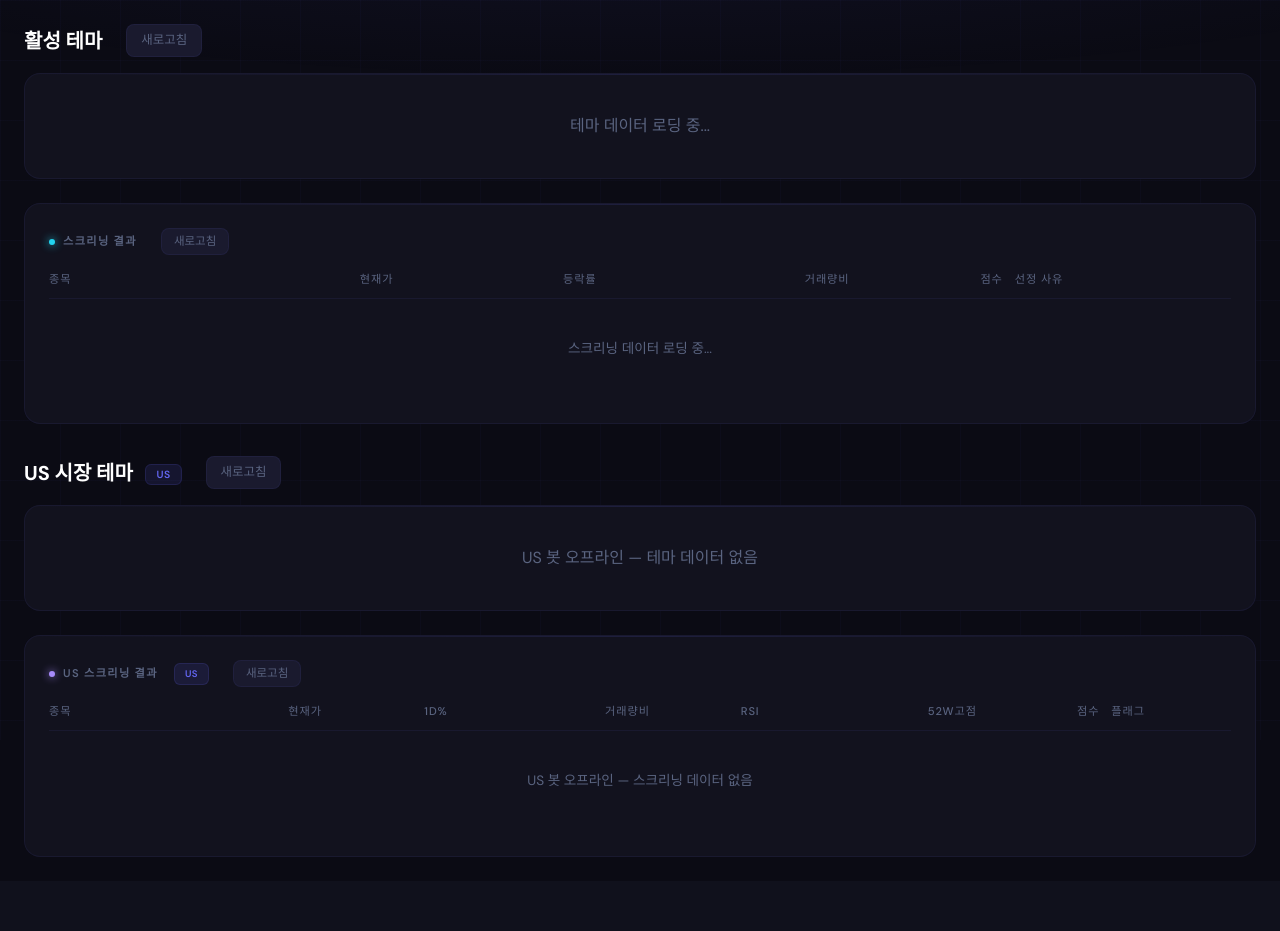
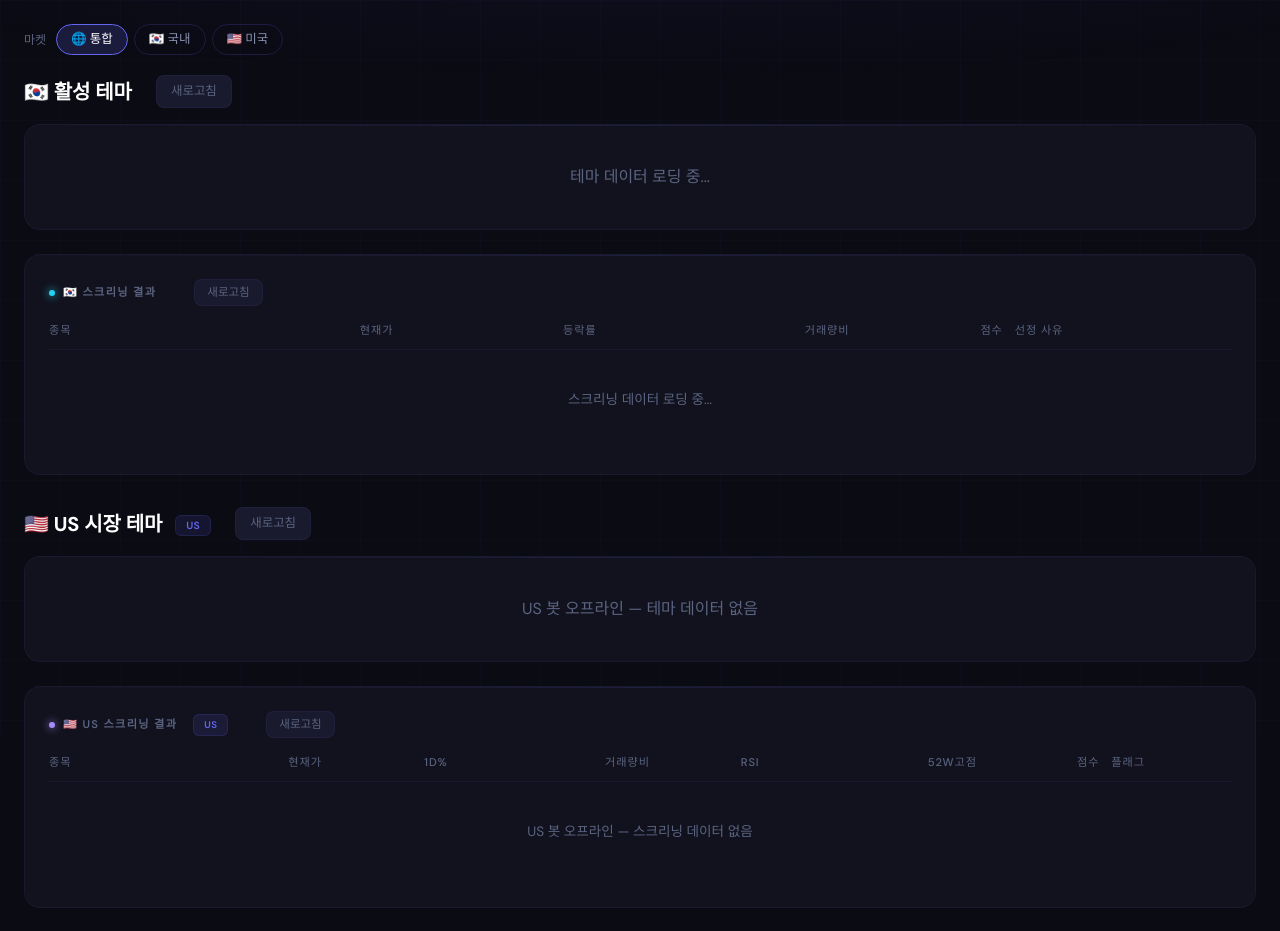
Before and after one commit to qwq-partners/ai-trader-v2, a Python web app: template src/dashboard/templates/themes.html in a window 1280 px wide. Shown: the part 60-991 px from the top of the page. Before the commit the page ends 917 px from the top, so only its background shows below. Run offline with Jinja, Linux system fonts and the light colour scheme; the template is opened without the code that fills it, so the values that code supplies are empty; some libraries are stand-ins or nearby versions.

Commit message:
feat(themes): 테마탭 3가지 개선
1. 마켓 필터 (통합/KR/US): themes-filter-bar + MarketFilter.render()
   - kr-themes-section / us-themes-section show/hide
   - localStorage 저장, 탭 간 CustomEvent 동기화
2. 스크리닝 결과 상위 20개 + 스크롤:
   - KR/US 스크리닝 테이블 max-height:420px + overflow-y:auto
   - 헤더는 고정, tbody만 스크롤
   - 건수 표시: '상위 20 / 전체 N'
3. 뉴스 원문 링크:
   - ThemeInfo.news_items: List[{title, url}] 필드 신규 추가
   - 뉴스 매칭 로직에서 article.url 함께 수집
   - data_collector.get_themes()에서 news_items 포함
   - themes.js: URL 있으면 <a> 링크, 없으면 텍스트 폴백

```diff
--- a/src/dashboard/data_collector.py
+++ b/src/dashboard/data_collector.py
@@ -539,6 +539,7 @@
                 "score": theme.score,
                 "news_count": theme.news_count,
                 "news_titles": getattr(theme, 'news_titles', []),
+                "news_items": getattr(theme, 'news_items', []),   # [{title, url}] 원문 링크
                 "detected_at": theme.detected_at,
                 "last_updated": getattr(theme, 'last_updated', None),
             }))
--- a/src/dashboard/static/js/themes.js
+++ b/src/dashboard/static/js/themes.js
@@ -1,7 +1,28 @@
 /**
- * AI Trader v2 - 테마/스크리닝 페이지
+ * AI Trader v2 - 테마/스크리닝 페이지 v2
+ * - MarketFilter (통합/KR/US) 지원
+ * - 스크리닝 결과 상위 20개 + 스크롤
+ * - 뉴스 원문 링크 지원
  */
 
+// ── 마켓 필터 ──────────────────────────────────────────────────────────────
+function applyThemesMarketFilter(filter) {
+    const krSec = document.getElementById("kr-themes-section");
+    const usSec = document.getElementById("us-themes-section");
+    if (!krSec || !usSec) return;
+    if (filter === "all") {
+        krSec.style.display = "";
+        usSec.style.display = "";
+    } else if (filter === "us") {
+        krSec.style.display = "none";
+        usSec.style.display = "";
+    } else {
+        krSec.style.display = "";
+        usSec.style.display = "none";
+    }
+}
+
+// ── KR 테마 ────────────────────────────────────────────────────────────────
 async function loadThemes() {
     try {
         const themes = await api('/api/themes');
@@ -22,7 +43,6 @@
 
 function renderThemes(themes) {
     const grid = document.getElementById('themes-grid');
-
     if (!themes || themes.length === 0) {
         grid.innerHTML = '<div class="card p-6 text-center text-gray-500 col-span-full">감지된 테마 없음</div>';
         return;
@@ -42,6 +62,31 @@
 
         const timeStr = theme.detected_at ? formatTime(theme.detected_at) : '--';
 
+        // 뉴스: news_items(URL포함) 우선, 폴백 news_titles
+        const newsItems = theme.news_items && theme.news_items.length > 0
+            ? theme.news_items
+            : (theme.news_titles || []).map(t => ({ title: t, url: "" }));
+
+        const newsHtml = newsItems.length > 0
+            ? `<div class="mt-2 pt-2 border-t" style="border-color:rgba(99,102,241,0.08)">
+                <div class="text-xs text-gray-500 mb-1">관련 뉴스 ${theme.news_count || newsItems.length}건</div>
+                ${newsItems.slice(0, 5).map(item => {
+                    const title = esc(item.title || item);
+                    const url = item.url || "";
+                    return url
+                        ? `<div class="text-xs mb-0.5" style="white-space:nowrap;overflow:hidden;text-overflow:ellipsis;">
+                             <a href="${esc(url)}" target="_blank" rel="noopener"
+                                style="color:var(--accent-blue);text-decoration:none;"
+                                title="${title}">• ${title}</a>
+                           </div>`
+                        : `<div class="text-xs text-gray-400 mb-0.5" style="white-space:nowrap;overflow:hidden;text-overflow:ellipsis;"
+                               title="${title}">• ${title}</div>`;
+                }).join('')}
+               </div>`
+            : `<div class="mt-2 pt-2 border-t" style="border-color:rgba(99,102,241,0.08)">
+                  <div class="text-xs text-gray-500">뉴스 ${theme.news_count || 0}건</div>
+               </div>`;
+
         return `<div class="card p-4 theme-card">
             <div class="flex items-start justify-between mb-2">
                 <h3 class="font-semibold text-white">${esc(theme.name)}</h3>
@@ -53,16 +98,7 @@
             <div class="flex flex-wrap gap-1 mb-2">${keywords}</div>
             <div class="text-xs text-gray-500 mb-1">관련 종목</div>
             <div class="mb-2">${stocks || '<span class="text-xs text-gray-500">없음</span>'}</div>
-            ${(theme.news_titles && theme.news_titles.length > 0) ? `
-            <div class="mt-2 pt-2 border-t" style="border-color:rgba(99,102,241,0.08)">
-                <div class="text-xs text-gray-500 mb-1">관련 뉴스 ${theme.news_count || theme.news_titles.length}건</div>
-                ${theme.news_titles.slice(0, 5).map(t =>
-                    `<div class="text-xs text-gray-400 truncate mb-0.5" title="${esc(t)}">• ${esc(t)}</div>`
-                ).join('')}
-            </div>` : `
-            <div class="mt-2 pt-2 border-t" style="border-color:rgba(99,102,241,0.08)">
-                <div class="text-xs text-gray-500">뉴스 ${theme.news_count || 0}건</div>
-            </div>`}
+            ${newsHtml}
             <div class="flex justify-end text-xs text-gray-500 mt-1">
                 <span>${timeStr}</span>
             </div>
@@ -74,13 +110,19 @@
 
 function renderScreening(results) {
     const tbody = document.getElementById('screening-body');
+    const countEl = document.getElementById('screening-count');
 
     if (!results || results.length === 0) {
         tbody.innerHTML = '<tr><td colspan="6" class="py-8 text-center text-gray-500">스크리닝 결과 없음</td></tr>';
+        if (countEl) countEl.textContent = '';
         return;
     }
 
-    const rows = results.slice(0, 50).map(s => {
+    // 상위 20개만 표시
+    const TOP = 20;
+    if (countEl) countEl.textContent = `상위 ${Math.min(results.length, TOP)} / 전체 ${results.length}`;
+
+    const rows = results.slice(0, TOP).map(s => {
         const changeCls = s.change_pct > 0 ? 'text-profit' : s.change_pct < 0 ? 'text-loss' : '';
         const scoreBadge = s.score >= 80 ? 'badge-green' : s.score >= 60 ? 'badge-yellow' : 'badge-blue';
         const reasons = (s.reasons || []).slice(0, 3).map(r => esc(r)).join(', ');
@@ -91,18 +133,14 @@
             <td class="py-2 pr-3 text-right mono ${changeCls}">${formatPct(s.change_pct)}</td>
             <td class="py-2 pr-3 text-right mono col-hide-mobile">${s.volume_ratio ? s.volume_ratio.toFixed(1) + 'x' : '--'}</td>
             <td class="py-2 pr-3 text-right"><span class="badge ${scoreBadge}">${s.score.toFixed(0)}</span></td>
-            <td class="py-2 text-xs text-gray-400 max-w-xs truncate col-hide-mobile">${reasons || '--'}</td>
+            <td class="py-2 text-xs text-gray-400 col-hide-mobile" style="max-width:200px;white-space:nowrap;overflow:hidden;text-overflow:ellipsis;">${reasons || '--'}</td>
         </tr>`;
     }).join('');
 
     tbody.innerHTML = rows;
 }
 
-// ============================================================
-// US 테마
-// NOTE: 모든 동적 문자열은 esc() 함수로 XSS 이스케이프 처리됨
-// esc()는 common.js에서 document.createElement('div').textContent 사용
-// ============================================================
+// ── US 테마 ────────────────────────────────────────────────────────────────
 async function loadUSThemes() {
     try {
         const themes = await api('/api/us-proxy/api/us/themes');
@@ -110,8 +148,8 @@
     } catch (e) {
         console.warn('US 테마 로드 실패 (봇 오프라인?):', e);
         const grid = document.getElementById('us-themes-grid');
-        if (grid) grid.textContent = '';
         if (grid) {
+            grid.textContent = '';
             const msg = document.createElement('div');
             msg.className = 'theme-card';
             msg.style.cssText = 'text-align:center;color:var(--text-muted);padding:40px 20px;grid-column:1/-1;';
@@ -135,7 +173,6 @@
         return;
     }
 
-    // 테마 카드는 서버 데이터(Finnhub API)에서 오지만 모든 동적 값은 esc()로 이스케이프
     const cards = themes.map(theme => {
         const scoreColor = theme.score >= 80 ? '#34d399' : theme.score >= 60 ? '#fbbf24' : '#a78bfa';
         const scorePct = Math.min(theme.score, 100);
@@ -150,7 +187,30 @@
 
         const timeStr = theme.detected_at ? formatTime(theme.detected_at) : '--';
 
-        const headlines = (theme.news_headlines || []);
+        // US는 news_headlines / news_items 모두 지원
+        const rawNews = theme.news_items && theme.news_items.length > 0
+            ? theme.news_items
+            : (theme.news_headlines || []).map(t => ({ title: t, url: "" }));
+
+        const newsHtml = rawNews.length > 0
+            ? `<div class="mt-2 pt-2 border-t" style="border-color:rgba(99,102,241,0.08)">
+                <div class="text-xs text-gray-500 mb-1">관련 뉴스 ${theme.news_count || rawNews.length}건</div>
+                ${rawNews.slice(0, 5).map(item => {
+                    const title = esc(typeof item === 'string' ? item : (item.title || ''));
+                    const url = (typeof item === 'object' && item.url) ? esc(item.url) : "";
+                    return url
+                        ? `<div class="text-xs mb-0.5" style="white-space:nowrap;overflow:hidden;text-overflow:ellipsis;">
+                             <a href="${url}" target="_blank" rel="noopener"
+                                style="color:var(--accent-blue);text-decoration:none;"
+                                title="${title}">• ${title}</a>
+                           </div>`
+                        : `<div class="text-xs text-gray-400 mb-0.5" style="white-space:nowrap;overflow:hidden;text-overflow:ellipsis;"
+                               title="${title}">• ${title}</div>`;
+                }).join('')}
+               </div>`
+            : `<div class="mt-2 pt-2 border-t" style="border-color:rgba(99,102,241,0.08)">
+                  <div class="text-xs text-gray-500">뉴스 ${theme.news_count || 0}건</div>
+               </div>`;
 
         return `<div class="card p-4 theme-card">
             <div class="flex items-start justify-between mb-2">
@@ -163,16 +223,7 @@
             <div class="flex flex-wrap gap-1 mb-2">${keywords}</div>
             <div class="text-xs text-gray-500 mb-1">관련 종목</div>
             <div class="mb-2">${stocks || '<span class="text-xs text-gray-500">없음</span>'}</div>
-            ${headlines.length > 0 ? `
-            <div class="mt-2 pt-2 border-t" style="border-color:rgba(99,102,241,0.08)">
-                <div class="text-xs text-gray-500 mb-1">관련 뉴스 ${theme.news_count || headlines.length}건</div>
-                ${headlines.slice(0, 5).map(t =>
-                    `<div class="text-xs text-gray-400 truncate mb-0.5" title="${esc(t)}">• ${esc(t)}</div>`
-                ).join('')}
-            </div>` : `
-            <div class="mt-2 pt-2 border-t" style="border-color:rgba(99,102,241,0.08)">
-                <div class="text-xs text-gray-500">뉴스 ${theme.news_count || 0}건</div>
-            </div>`}
+            ${newsHtml}
             <div class="flex justify-end text-xs text-gray-500 mt-1">
                 <span>${esc(timeStr)}</span>
             </div>
@@ -182,9 +233,7 @@
     grid.innerHTML = cards;
 }
 
-// ============================================================
-// US 스크리닝
-// ============================================================
+// ── US 스크리닝 ────────────────────────────────────────────────────────────
 async function loadUSScreening() {
     try {
         const results = await api('/api/us-proxy/api/us/screening');
@@ -207,6 +256,7 @@
 
 function renderUSScreening(results) {
     const tbody = document.getElementById('us-screening-body');
+    const countEl = document.getElementById('us-screening-count');
     if (!tbody) return;
 
     if (!results || results.length === 0) {
@@ -218,20 +268,20 @@
         td.textContent = 'US 스크리닝 결과 없음';
         tr.appendChild(td);
         tbody.appendChild(tr);
+        if (countEl) countEl.textContent = '';
         return;
     }
 
+    const TOP = 20;
+    if (countEl) countEl.textContent = `상위 ${Math.min(results.length, TOP)} / 전체 ${results.length}`;
+
     const flagColors = {
-        'VOL_SURGE': 'badge-yellow',
-        '52W_HIGH': 'badge-green',
-        'BREAKOUT': 'badge-green',
-        'MOMENTUM': 'badge-blue',
-        'OVERSOLD': 'badge-red',
-        'OVERBOUGHT': 'badge-purple',
+        'VOL_SURGE': 'badge-yellow', '52W_HIGH': 'badge-green',
+        'BREAKOUT': 'badge-green', 'MOMENTUM': 'badge-blue',
+        'OVERSOLD': 'badge-red', 'OVERBOUGHT': 'badge-purple',
     };
 
-    // 스크리닝 데이터는 서버 계산 결과이며 모든 동적 값은 esc()로 이스케이프
-    const rows = results.slice(0, 50).map(s => {
+    const rows = results.slice(0, TOP).map(s => {
         const changeCls = s.change_pct > 0 ? 'text-profit' : s.change_pct < 0 ? 'text-loss' : '';
         const scoreBadge = s.score >= 80 ? 'badge-green' : s.score >= 60 ? 'badge-yellow' : 'badge-blue';
         const flags = (s.flags || []).map(f =>
@@ -253,16 +303,28 @@
     tbody.innerHTML = rows;
 }
 
-// 이벤트 — KR
+// ── 이벤트 바인딩 ──────────────────────────────────────────────────────────
 document.getElementById('btn-refresh-themes').addEventListener('click', loadThemes);
 document.getElementById('btn-refresh-screening').addEventListener('click', loadScreening);
-
-// 이벤트 — US
 document.getElementById('btn-refresh-us-themes').addEventListener('click', loadUSThemes);
 document.getElementById('btn-refresh-us-screening').addEventListener('click', loadUSScreening);
 
-// 초기화
+// ── 초기화 ─────────────────────────────────────────────────────────────────
 document.addEventListener('DOMContentLoaded', () => {
+    // 마켓 필터 렌더링
+    const filterBar = document.getElementById('themes-filter-bar');
+    if (filterBar && typeof MarketFilter !== 'undefined') {
+        MarketFilter.render(filterBar, (filter) => {
+            applyThemesMarketFilter(filter);
+        });
+        applyThemesMarketFilter(MarketFilter.get());
+    }
+
+    // 다른 탭에서 필터 변경 시 동기화
+    document.addEventListener('market_filter_change', (e) => {
+        applyThemesMarketFilter(e.detail.filter);
+    });
+
     loadThemes();
     loadScreening();
     loadUSThemes();
--- a/src/dashboard/templates/themes.html
+++ b/src/dashboard/templates/themes.html
@@ -144,10 +144,16 @@
     </nav>
 
     <main style="max-width: 1280px; margin: 0 auto; padding: 24px;">
-        <!-- Active themes -->
+
+        <!-- 마켓 필터 바 -->
+        <div id="themes-filter-bar" style="margin-bottom: 20px;"></div>
+
+        <!-- ── KR 섹션 ────────────────────────────────────────── -->
+        <div id="kr-themes-section">
+            <!-- KR 활성 테마 -->
             <div class="animate-in" style="margin-bottom: 24px;">
                 <div style="display: flex; align-items: center; gap: 24px; margin-bottom: 16px;">
-                <h2 style="font-size: 1.25rem; font-weight: 700; color: #fff; margin: 0;">활성 테마</h2>
+                    <h2 style="font-size: 1.25rem; font-weight: 700; color: #fff; margin: 0;">🇰🇷 활성 테마</h2>
                     <button id="btn-refresh-themes" class="btn-ghost">새로고침</button>
                 </div>
                 <div id="themes-grid" class="grid-auto" style="display: grid; grid-template-columns: repeat(3, 1fr); gap: 14px;">
@@ -155,15 +161,17 @@
                 </div>
             </div>
 
-        <!-- Screening results -->
-        <div class="card card-inner animate-in delay-1" style="padding: 24px;">
+            <!-- KR 스크리닝 결과 (상위 20개 + 스크롤) -->
+            <div class="card card-inner animate-in delay-1" style="padding: 24px; margin-bottom: 32px;">
                 <div style="display: flex; align-items: center; gap: 24px; margin-bottom: 16px;">
                     <div class="card-header" style="border: none; padding: 0; margin: 0;">
                         <span class="dot" style="background: var(--accent-cyan); box-shadow: 0 0 8px var(--accent-cyan);"></span>
-                    스크리닝 결과
+                        🇰🇷 스크리닝 결과
+                        <span id="screening-count" style="font-size:0.68rem;color:var(--text-muted);margin-left:6px;"></span>
                     </div>
                     <button id="btn-refresh-screening" class="btn-ghost" style="font-size: 0.72rem; padding: 4px 12px;">새로고침</button>
                 </div>
+                <!-- 헤더 고정, tbody 스크롤 -->
                 <div style="overflow-x: auto;">
                     <table style="width: 100%; text-align: left; border-collapse: collapse;">
                         <thead>
@@ -176,17 +184,26 @@
                                 <th class="col-hide-mobile" style="padding: 0 0 10px 0;">선정 사유</th>
                             </tr>
                         </thead>
+                    </table>
+                    <!-- 스크롤 영역: 20행 × 38px ≈ 420px -->
+                    <div style="max-height: 420px; overflow-y: auto;">
+                        <table style="width: 100%; text-align: left; border-collapse: collapse;">
                             <tbody id="screening-body">
                                 <tr><td colspan="6" style="padding: 40px 0; text-align: center; color: var(--text-muted); font-size: 0.85rem;">스크리닝 데이터 로딩 중...</td></tr>
                             </tbody>
                         </table>
                     </div>
                 </div>
-        <!-- US Market Themes -->
-        <div class="animate-in delay-1" style="margin-top: 32px; margin-bottom: 24px;">
+            </div>
+        </div><!-- /kr-themes-section -->
+
+        <!-- ── US 섹션 ────────────────────────────────────────── -->
+        <div id="us-themes-section">
+            <!-- US 활성 테마 -->
+            <div class="animate-in delay-1" style="margin-bottom: 24px;">
                 <div style="display: flex; align-items: center; gap: 24px; margin-bottom: 16px;">
                     <h2 style="font-size: 1.25rem; font-weight: 700; color: #fff; margin: 0;">
-                    US 시장 테마
+                        🇺🇸 US 시장 테마
                         <span class="badge badge-blue" style="margin-left: 8px; font-size: 0.65rem; vertical-align: middle;">US</span>
                     </h2>
                     <button id="btn-refresh-us-themes" class="btn-ghost">새로고침</button>
@@ -196,13 +213,14 @@
                 </div>
             </div>
 
-        <!-- US Screening Results -->
+            <!-- US 스크리닝 결과 (상위 20개 + 스크롤) -->
             <div class="card card-inner animate-in delay-2" style="padding: 24px;">
                 <div style="display: flex; align-items: center; gap: 24px; margin-bottom: 16px;">
                     <div class="card-header" style="border: none; padding: 0; margin: 0;">
                         <span class="dot" style="background: var(--accent-purple); box-shadow: 0 0 8px var(--accent-purple);"></span>
-                    US 스크리닝 결과
+                        🇺🇸 US 스크리닝 결과
                         <span class="badge badge-blue" style="margin-left: 8px; font-size: 0.6rem;">US</span>
+                        <span id="us-screening-count" style="font-size:0.68rem;color:var(--text-muted);margin-left:6px;"></span>
                     </div>
                     <button id="btn-refresh-us-screening" class="btn-ghost" style="font-size: 0.72rem; padding: 4px 12px;">새로고침</button>
                 </div>
@@ -220,15 +238,21 @@
                                 <th class="col-hide-mobile" style="padding: 0 0 10px 0;">플래그</th>
                             </tr>
                         </thead>
+                    </table>
+                    <div style="max-height: 420px; overflow-y: auto;">
+                        <table style="width: 100%; text-align: left; border-collapse: collapse;">
                             <tbody id="us-screening-body">
                                 <tr><td colspan="8" style="padding: 40px 0; text-align: center; color: var(--text-muted); font-size: 0.85rem;">US 스크리닝 데이터 로딩 중...</td></tr>
                             </tbody>
                         </table>
                     </div>
                 </div>
+            </div>
+        </div><!-- /us-themes-section -->
+
     </main>
 
     <script src="/static/js/common.js?v=2"></script>
-    <script src="/static/js/themes.js"></script>
+    <script src="/static/js/themes.js?v=2"></script>
 </body>
 </html>
```
Also changed, not shown: src/signals/sentiment/theme_detector.py (+12 -5 lines). Lines whose indentation alone changed are shown as unchanged.
